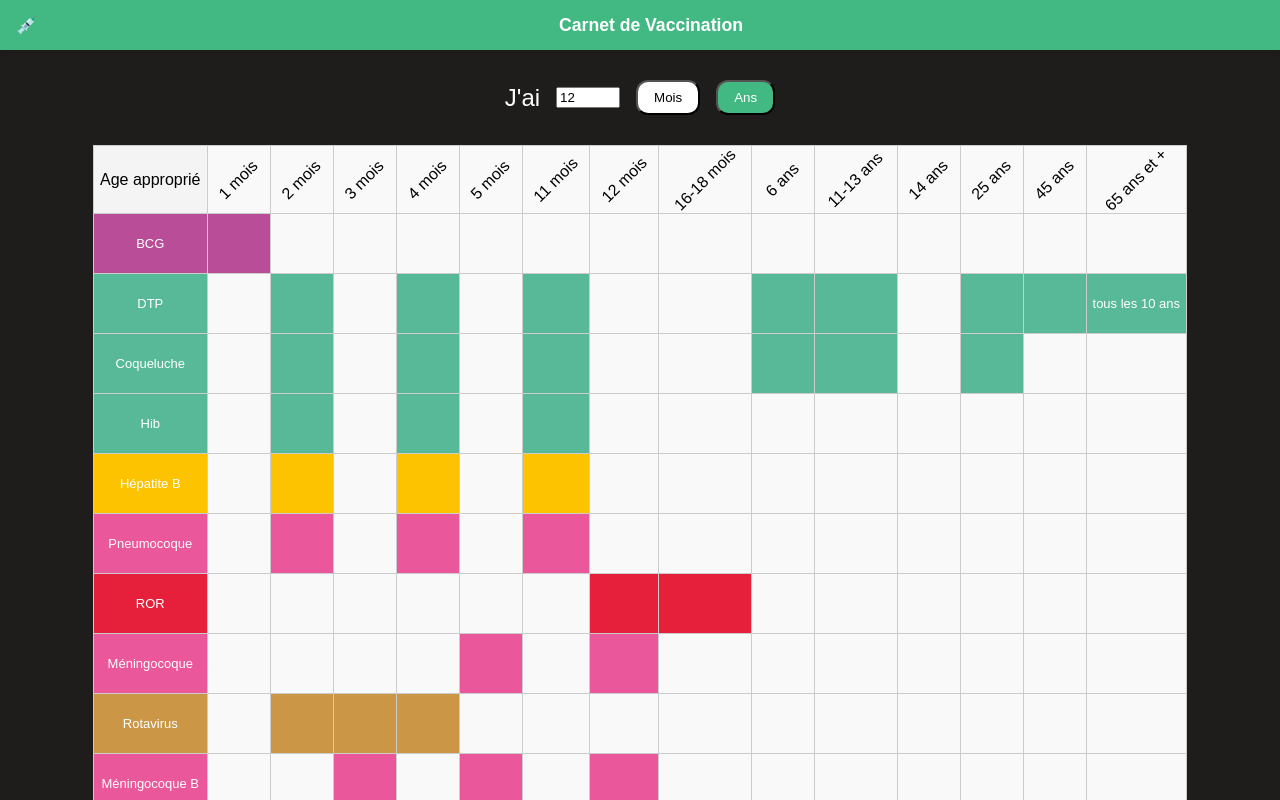
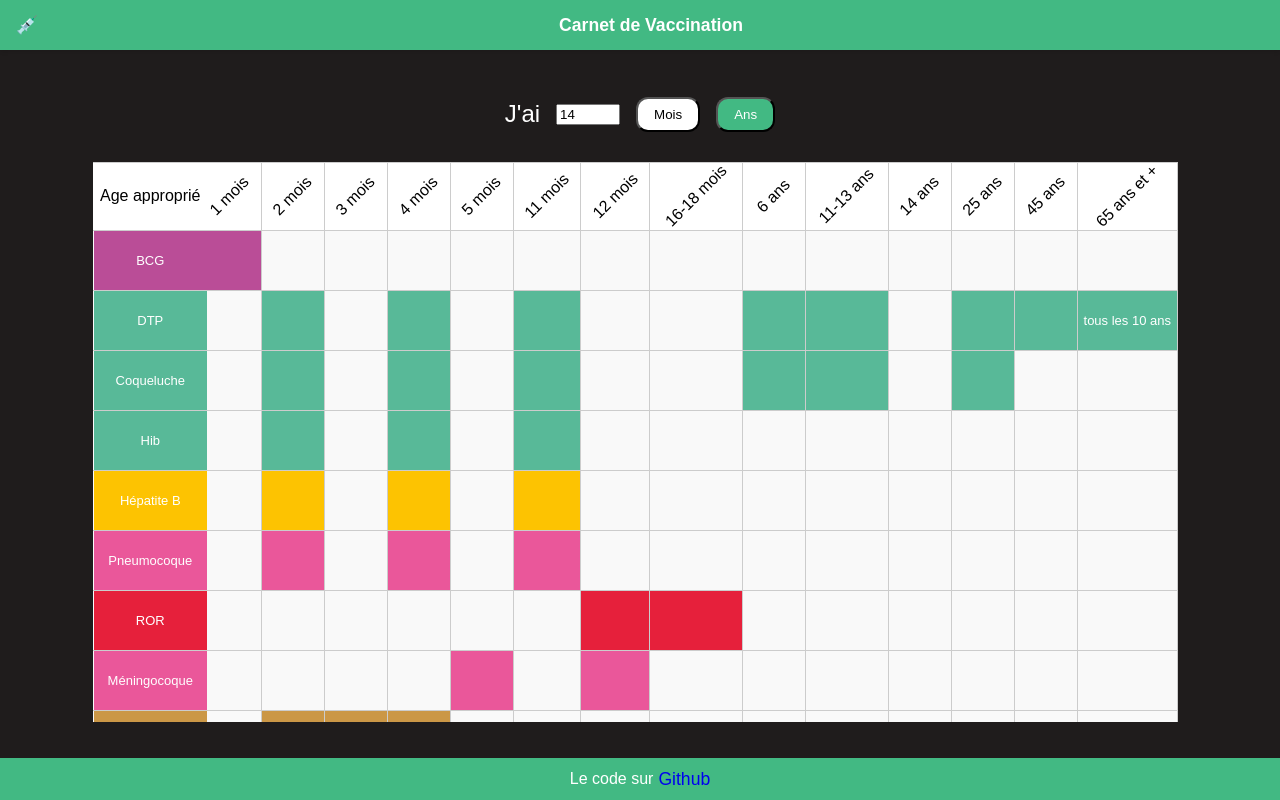
Before and after one commit to sthiefaine/carnet-vaccination, a Vue app: page / in a window 1280 px wide. Shown: the top 800 px of the page. Built offline with nearby package versions, Linux system fonts and the light colour scheme.

Commit message:
feat(table): add scroll to see all table and adapt with age

```diff
--- a/src/components/AgeSelector/AgeSelector.vue
+++ b/src/components/AgeSelector/AgeSelector.vue
@@ -4,12 +4,11 @@ import { useAgeStore } from '@/stores/ageStore'
 
 const ageStore = useAgeStore()
 
-// https://vuejs.org/guide/essentials/watchers.html
 watch(
   () => ageStore.age,
   (newAge) => {
     if (ageStore.monthOrYear === 'mois' && newAge >= 24) {
-      ageStore.setAge(Math.floor(newAge / 12), 'ans')
+      ageStore.setAge(newAge, 'ans')
     }
   },
 )
@@ -19,7 +18,13 @@ watch(
   <div class="age-selector">
     <span class="age-text">J'ai</span>
     <div class="age-selector-container">
-      <input type="number" min="1" max="100" v-model="ageStore.age" />
+      <input
+        type="number"
+        min="1"
+        max="100"
+        v-model="ageStore.age"
+        @input="ageStore.setAge(ageStore.age, ageStore.monthOrYear)"
+      />
       <button
         :disabled="ageStore.age >= 24"
         :class="ageStore.monthOrYear === 'mois' ? 'button-active' : ''"
--- a/src/components/Table/TableSite.vue
+++ b/src/components/Table/TableSite.vue
@@ -1,5 +1,54 @@
 <script setup lang="ts">
+import { ref, watch, onMounted } from 'vue'
 import { datesList, vaccines } from './TableSite.data'
+import { useAgeStore } from '@/stores/ageStore'
+
+const ageStore = useAgeStore()
+
+const dateRefs = ref<{ [key: string]: HTMLTableCellElement | null }>({})
+
+const findDateKey = (age: number, unit: 'ans' | 'mois'): string => {
+  if (unit === 'mois') {
+    if (age >= 6 && age <= 10) return `5 mois`
+    if (age >= 11 && age <= 13) return `11 mois`
+    if (age >= 16 && age <= 18) return `16-18 mois`
+    if (age >= 18) return `16-18 mois`
+    return ageStore.selectedAge
+  } else if (unit === 'ans') {
+    if (age === 1) return `12 mois`
+    if (age >= 2 && age <= 5) return `16-18 mois`
+    if (age >= 6 && age <= 11) return `6 ans`
+    if (age >= 11 && age <= 13) return `11-13 ans`
+    if (age >= 14 && age <= 25) return `14 ans`
+    if (age >= 25 && age <= 45) return `25 ans`
+    if (age >= 45 && age <= 65) return `45 ans`
+    if (age >= 65) return `65 ans et +`
+    return ageStore.selectedAge
+  } else {
+    return ageStore.selectedAge
+  }
+}
+
+const scrollToAge = () => {
+  console.log('scrollToAge', ageStore.age)
+  const dateToScroll = findDateKey(ageStore.age, ageStore.monthOrYear)
+  const cell = dateRefs.value[dateToScroll]
+  if (cell) {
+    cell.scrollIntoView({ behavior: 'smooth', block: 'nearest', inline: 'center' })
+  }
+}
+
+// https://vuejs.org/guide/essentials/watchers.html
+//   { immediate: true }, option or OnMounted
+watch(
+  () => ageStore.selectedAge,
+  () => scrollToAge(),
+)
+
+//https://fr.vuejs.org/guide/essentials/lifecycle
+onMounted(() => {
+  scrollToAge()
+})
 </script>
 
 <template>
@@ -8,7 +57,13 @@ import { datesList, vaccines } from './TableSite.data'
       <thead>
         <tr>
           <th>Age approprié</th>
-          <th v-for="date in datesList" :key="date">{{ date }}</th>
+          <th
+            v-for="date in datesList"
+            :key="date"
+            :ref="(el) => (dateRefs[date] = el as HTMLTableCellElement)"
+          >
+            {{ date }}
+          </th>
         </tr>
       </thead>
 
@@ -43,8 +98,9 @@ import { datesList, vaccines } from './TableSite.data'
 
 <style scoped>
 .table-container {
+  max-height: 70vh;
+  overflow-y: scroll;
   max-width: 100vw;
-  overflow-y: auto;
   overflow-x: auto;
 }
 
@@ -70,7 +126,6 @@ td {
 
 th:first-of-type {
   position: sticky;
-  left: -1px;
 }
 
 th {
@@ -82,7 +137,9 @@ th {
 
 td:first-of-type {
   position: sticky;
-  left: -1px;
+  left: 0;
+  top: 67px;
+  z-index: 1;
 }
 
 td {
@@ -90,11 +147,22 @@ td {
 }
 
 thead > tr > th:first-of-type {
+  position: sticky;
+  left: 0;
   height: 55px;
-  z-index: 2;
+  z-index: 1;
+  background-color: white;
+}
+
+thead tr {
+  position: sticky;
+  top: 0;
+  z-index: 0;
+  background-color: white;
 }
 
 thead > tr > th:not(:first-of-type) {
+  position: sticky;
   transform: rotate(-45deg);
   white-space: normal;
   text-wrap: wrap;
--- a/src/stores/ageStore.ts
+++ b/src/stores/ageStore.ts
@@ -2,18 +2,19 @@ import { defineStore } from 'pinia'
 import { ref } from 'vue'
 
 export const useAgeStore = defineStore('ageStore', () => {
-  const age = ref<number>(12)
+  const age = ref<number>(14)
   const monthOrYear = ref<'ans' | 'mois'>('ans')
-  const selectedAge = ref<string>('')
+  const selectedAge = ref<string>('14 ans')
 
-  const updateSelectedAge = () => {
-    selectedAge.value = `${age.value}${monthOrYear.value}`
-  }
+  /*   const updateSelectedAge = () => {
+    selectedAge.value = `${age.value} ${monthOrYear.value}`
+  } */
+
   function setAge(newAge: number, unit: 'ans' | 'mois') {
     age.value = newAge
     monthOrYear.value = unit
-    updateSelectedAge()
+    selectedAge.value = newAge + ' ' + unit
   }
 
-  return { age, monthOrYear, setAge }
+  return { age, monthOrYear, selectedAge, setAge }
 })
```
Also changed, not shown: 1 other file (tests, documents, lock files or other folders).
